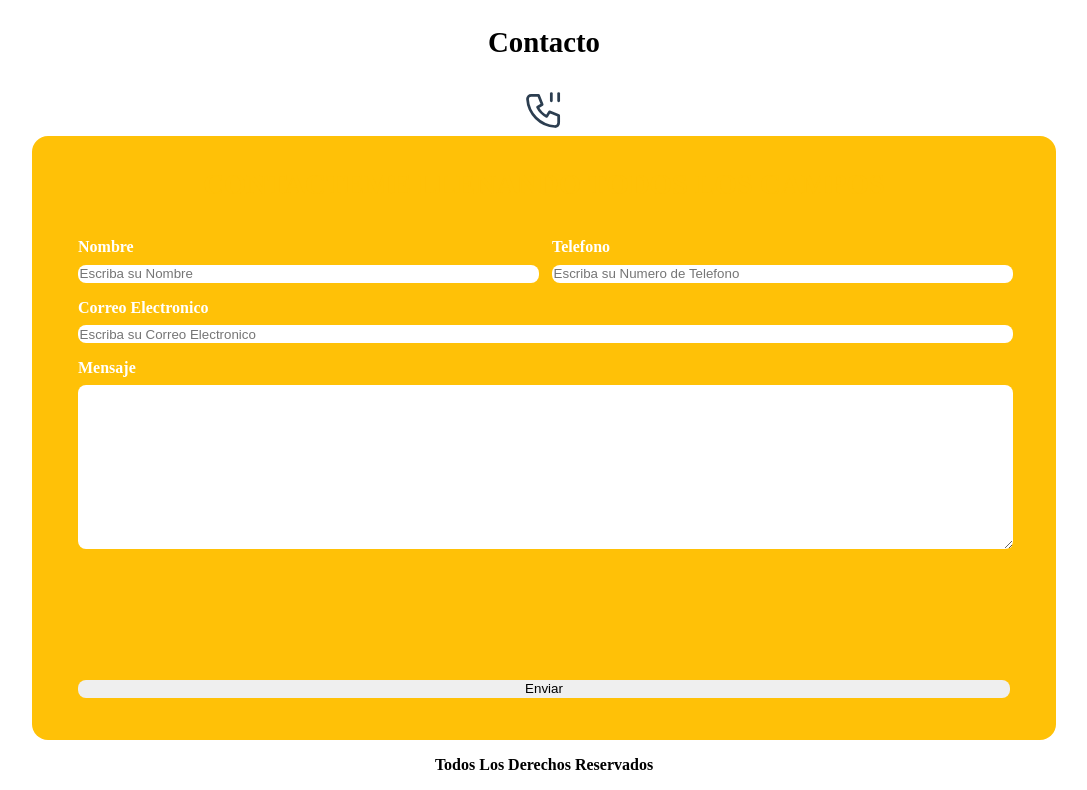
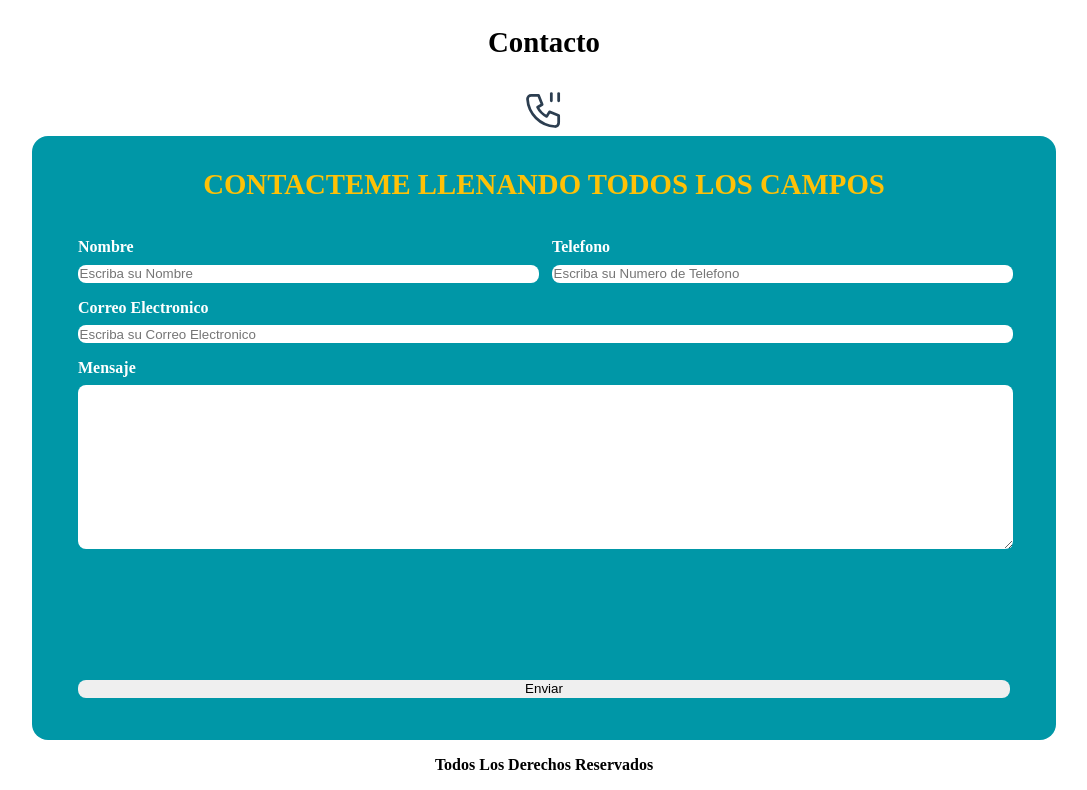
Before and after one commit to moicano1/CVI, a plain HTML site: page index.html in a window 1280 px wide. Shown: the part 1026-1816 px from the top of the page, without its empty margins (96-1183 px from the left). Drawn offline with Linux system fonts and the light colour scheme.

Commit message:
Update style.css

```diff
--- a/css/style.css
+++ b/css/style.css
@@ -105,7 +105,7 @@ h3{
 }
 /*Formulario*/
 .formulario{
-    background-color: var(--primario);
+    background-color: var(--secundario);
     width: min(60rem, 100rem);
     margin: 0 auto;
     padding: 2rem;
```
